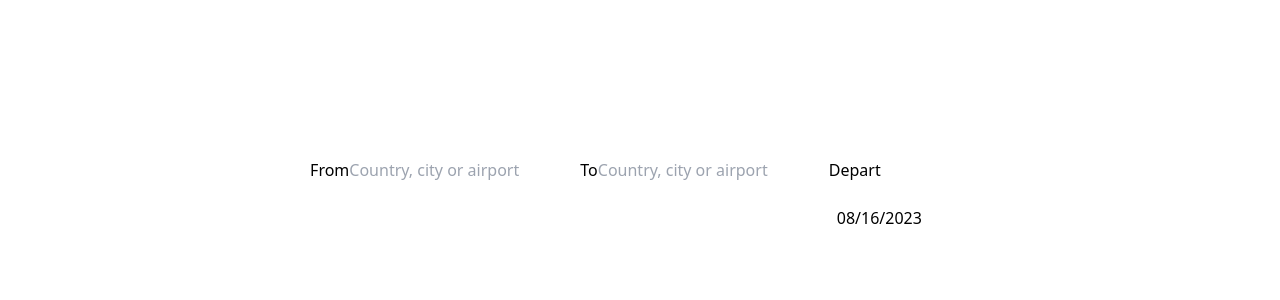
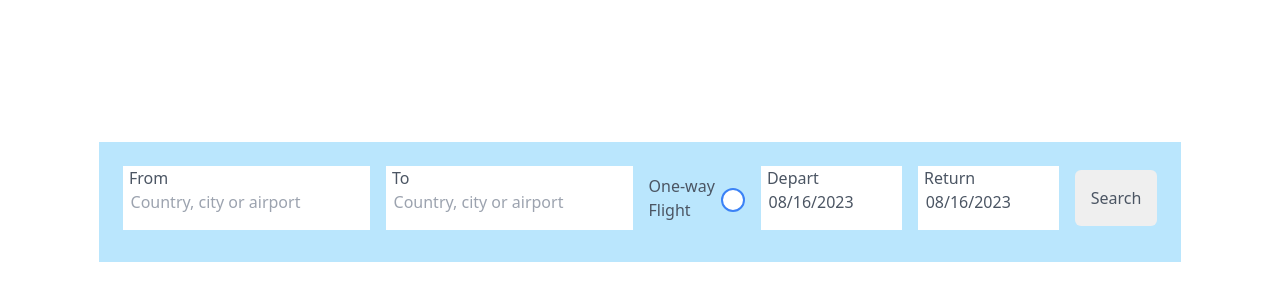
Before and after one commit to cagatay-usta/flight-search-application, a React (Vite) app: page / in a window 1280 px wide. Shown: the part 198-498 px from the top of the page. Built offline with nearby package versions, Linux system fonts and the light colour scheme.

Commit message:
extract datepicker component

```diff
--- a/src/Components/SearchBox.tsx
+++ b/src/Components/SearchBox.tsx
@@ -1,24 +1,53 @@
-import DatePicker from "./DatePicker"
+import { useState } from "react";
+import DatePicker from "./DatePicker";
 
 function SearchBox() {
+  const [oneWay, setOneWay] = useState(false);
+
   return (
     <>
-      <div className="search-box-container flex">
-        <div className="input-container">
-          <label htmlFor="from">From</label>
-          <input type="text" placeholder="Country, city or airport" id="from"/>
+      <div className="search-box-container flex gap-4 bg-sky-200 text-gray-600 p-6 pb-8 items-center">
+        <div className="input-container flex-col flex relative">
+          <label htmlFor="from" className="absolute  left-[.4rem]">
+            From
+          </label>
+          <input
+            type="text"
+            className="pt-6 pb-4 px-2"
+            placeholder="Country, city or airport"
+            id="from"
+          />
         </div>
-        <div className="input-container">
-          <label htmlFor="to">To</label>
-          <input type="text" placeholder="Country, city or airport" id="to"/>
+        <div className="input-container flex-col flex relative">
+          <label htmlFor="to" className="absolute  left-[.4rem]">
+            To
+          </label>
+          <input
+            type="text"
+            className="pt-6 pb-4 px-2"
+            placeholder="Country, city or airport"
+            id="to"
+          />
         </div>
-        <div className="input-container">
-          <p>Depart</p>
-          <DatePicker/>
+        <div className="input-container flex w-24 items-center">
+          <label htmlFor="one-way">One-way Flight</label>
+          <input
+            type="checkbox"
+            id="one-way"
+            className="relative peer shrink-0
+            appearance-none w-6 h-6 border-2 border-blue-500 rounded-full bg-white
+            mt-1 checked:bg-blue-800 checked:border-0"
+            onChange={() => setOneWay(!oneWay)}
+          />
         </div>
+        <DatePicker label="Depart" oneWay={false} />
+        <DatePicker label="Return" oneWay={oneWay} />
+        <button type="button" className="rounded-md p-4">
+          Search
+        </button>
       </div>
     </>
-  )
+  );
 }
 
-export default SearchBox
+export default SearchBox;
```
